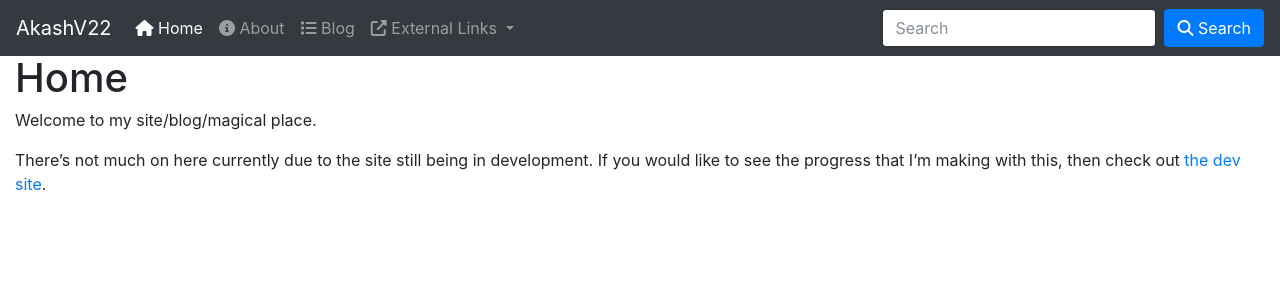
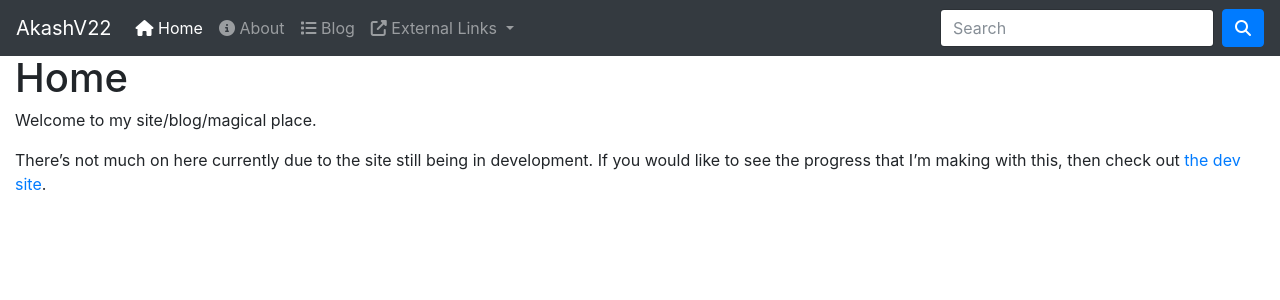
Before and after one commit to AkashV22/akashv22.github.io, a Jekyll site: the page built from index.md, in a window 1280 px wide. Shown: the top 300 px of the page. Built offline with Jekyll 4.4.1, drawn with Linux system fonts in a browser that asks for light colours; nearby versions of some CDN libraries; our own code applies the rules of GitHub Pages for plain Markdown files.

Commit message:
The search button now contains just the search icon and no unnecessary text saying "Search".

```diff
--- a/_includes/navbar.html
+++ b/_includes/navbar.html
@@ -41,10 +41,9 @@
     </ul>
     <form class="form-inline my-2 my-lg-0"
           action="{% if page.tipue_search_active or layout.tipue_search_active %}{{ page.url | relative_url }}{% else %}{{ site.default_search_page | relative_url }}{% endif %}">
-      <input class="form-control mr-sm-2" type="text" name="q" {% if page.tipue_search_active or layout.tipue_search_active %}id="tipue_search_input"{% endif %} placeholder="Search" aria-label="Search">
-      <button class="btn btn-primary my-2 my-sm-0" type="submit">
+      <input class="form-control mr-sm-2" type="text" name="q" id="tipue_search_input" placeholder="Search" aria-label="Search">
+      <button class="btn btn-primary my-2 my-sm-0" type="submit" aria-label="Search">
         <i class="fa fa-search" aria-hidden="true"></i>
-        Search
       </button>
     </form>
   </div>
```
